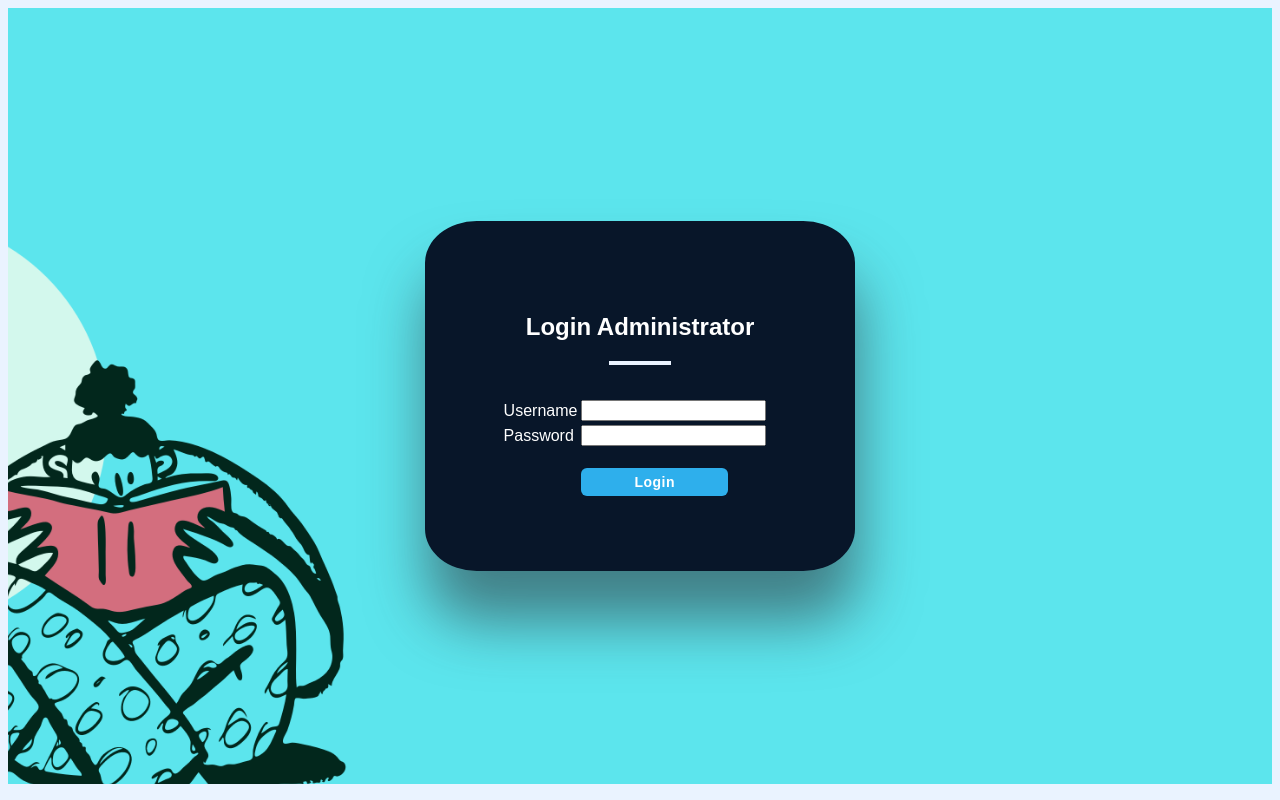
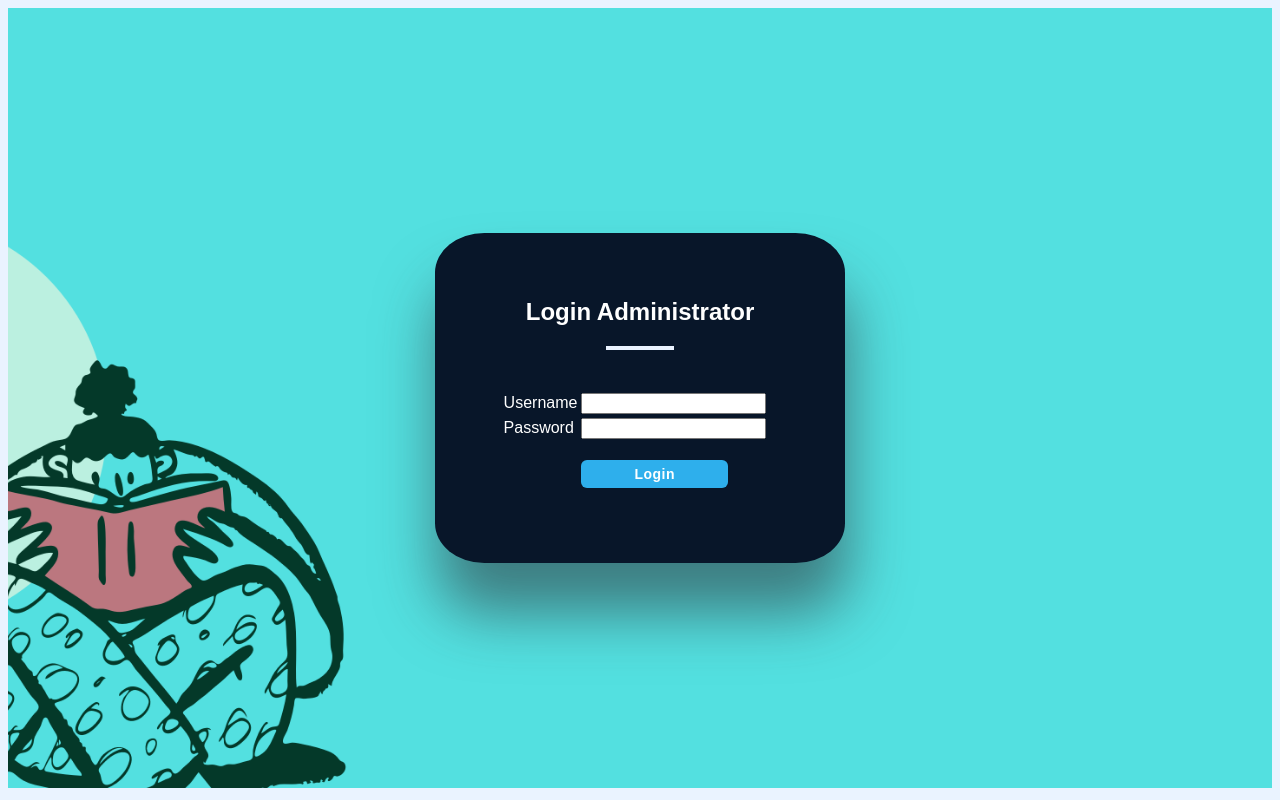
Before and after one commit to andhip/Crud-CI, a CodeIgniter app: page /student-registration/login in a window 1280 px wide. Run offline with CodeIgniter, Linux system fonts and the light colour scheme.

Commit message:
update login and style

```diff
--- a/application/views/V_login.php
+++ b/application/views/V_login.php
@@ -14,13 +14,13 @@
 	#hero {
 		display: table;
 		width: 100%;
-		height: 97vh;
+		height: 97.5vh;
 		background: url("./assets/img/bg.png") fixed top center;
 		background-size: cover;
 
 	}
 	#hero .hero-container {
-		background: rgba(12, 216, 155, 0.180);
+		background: rgba(16, 202, 146, 0.281);
 		display: table-cell;
 		margin: 0;
 		padding: 0;
@@ -30,7 +30,7 @@
 	.container{
 		display:inline-block;
         border-radius: 12%;
-        padding: 72px 36px 72px;
+        padding: 45px 26px 72px;
         background-color: #081629;
         box-shadow:  3px 50px 60px #30373e96;
 
@@ -39,8 +39,8 @@
 
 	hr{
 		border: 2px solid #eaf3ff;
-		width:16%;
-		margin-bottom:2rem;
+		width:18%;
+		margin-bottom:2.5rem;
 	}
 	.submit {
         align-items:center !important;
--- a/css/style.css
+++ b/css/style.css
@@ -12,7 +12,7 @@ body {
 .gt {
 	font-size: 18px;
 	font-weight: 600;
-	color: rgba(124, 124, 124, 0.767) !important;
+	color: rgba(124, 124, 124, 0.788) !important;
 	margin-top: 0.7rem;
 }
 .td:hover {
```
